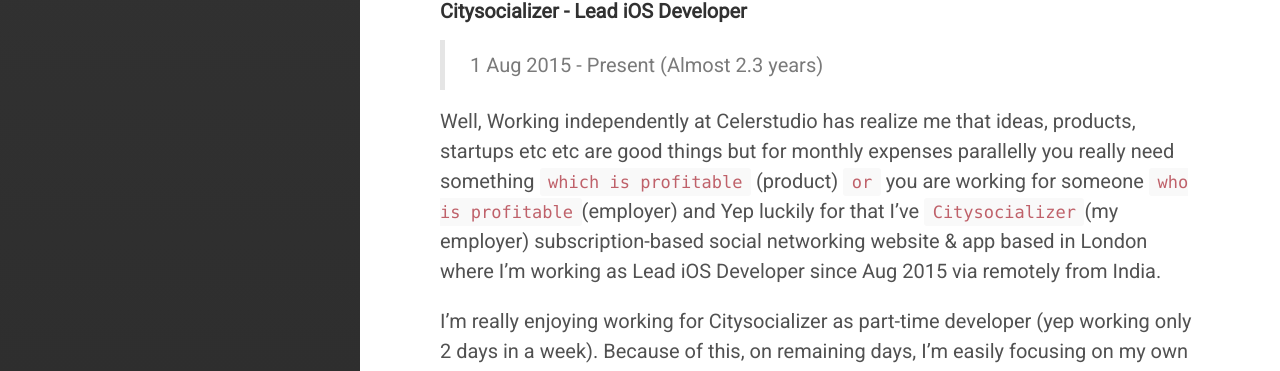
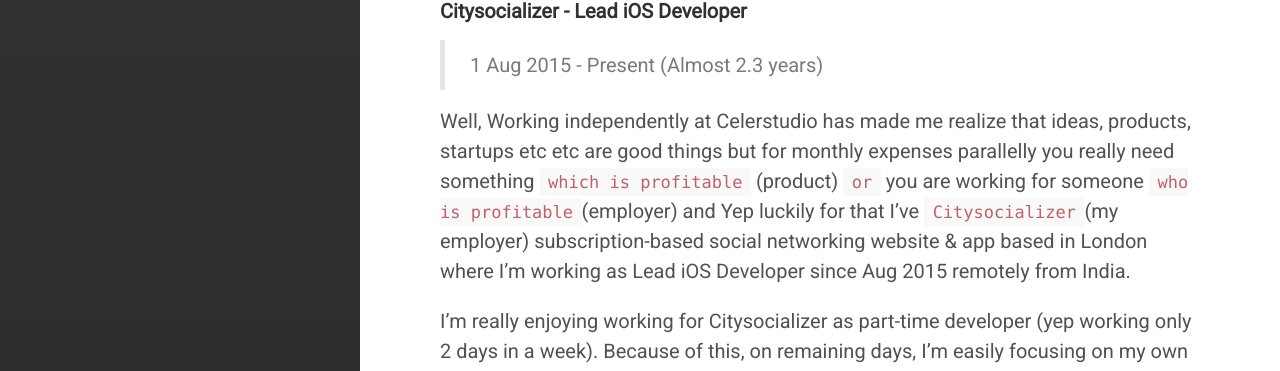
Before and after one commit to tirupati17/tirupati17.github.io, a Jekyll site: the page built from resume.md, in a window 1280 px wide. Shown: the part 161-532 px from the top of the page. Built offline with Jekyll 4.4.1, drawn with Linux system fonts in a browser that asks for light colours; part of the change alters nothing that is shown.

```diff
--- a/_config.yml
+++ b/_config.yml
@@ -6,13 +6,14 @@ highlighter:       rouge
 title:             Tirupati Balan
 tagline:           'Personal Blog'
 description:       'An iOS Developer and Internet Entrepreneur. Founder at <a href="http://celerstudio.com" target="_blank">Celerstudio</a>.'
-url:               https://tirupati17.github.io
+url:               http://www.tirupatibalan.com
 baseurl:           # the optional subpath of your site, e.g. "/blog"
                   # NB: This applies to all pages in your Jekyll site.
                   # If you want to move just the blog index pages but keep
                   # other pages at root, see the paginate_path and
                   # sidebar_blog_link below.
 
+google_analytics: UA-31207525-1
 author:
   name:            'Andrew Fong'
   url:             https://twitter.com/fongandrewc
@@ -20,6 +21,8 @@ author:
 paginate:          5
 # paginate_path:   '/page:num'
                     # Or '/blog/page:num' if you want to move your index pages
+disqus:
+  shortname:       tirupatibalan
 
 plugins:
   - jekyll-feed
@@ -40,9 +43,6 @@ sidebar_home_link: true
 github:
   repo:            https://github.com/tirupati17
 
-disqus:
-  shortname:       tirupatibalan
-
 atom:
   buildCommand:
     - jekyll
--- a/resume.md
+++ b/resume.md
@@ -7,7 +7,7 @@ sidebar_link: true
 <h4>Citysocializer - Lead iOS Developer</h4>
 > 1 Aug 2015 - Present (Almost 2.3 years)
 
-Well, Working independently at Celerstudio has realize me that ideas, products, startups etc etc are good things but for monthly expenses parallelly you really need something `which is profitable` (product) `or` you are working for someone `who is profitable`(employer) and Yep luckily for that I've `Citysocializer`(my employer) subscription-based social networking website & app based in London  where I'm working as Lead iOS Developer since Aug 2015 via remotely from India.
+Well, Working independently at Celerstudio has made me realize that ideas, products, startups etc etc are good things but for monthly expenses parallelly you really need something `which is profitable` (product) `or` you are working for someone `who is profitable`(employer) and Yep luckily for that I've `Citysocializer`(my employer) subscription-based social networking website & app based in London  where I'm working as Lead iOS Developer since Aug 2015 remotely from India.
 
 I'm really enjoying working for Citysocializer as part-time developer (yep working only 2 days in a week). Because of this, on remaining days, I'm easily focusing on my own product work under Celerstudio.
 
```
Also changed, not shown: 3 other files.
